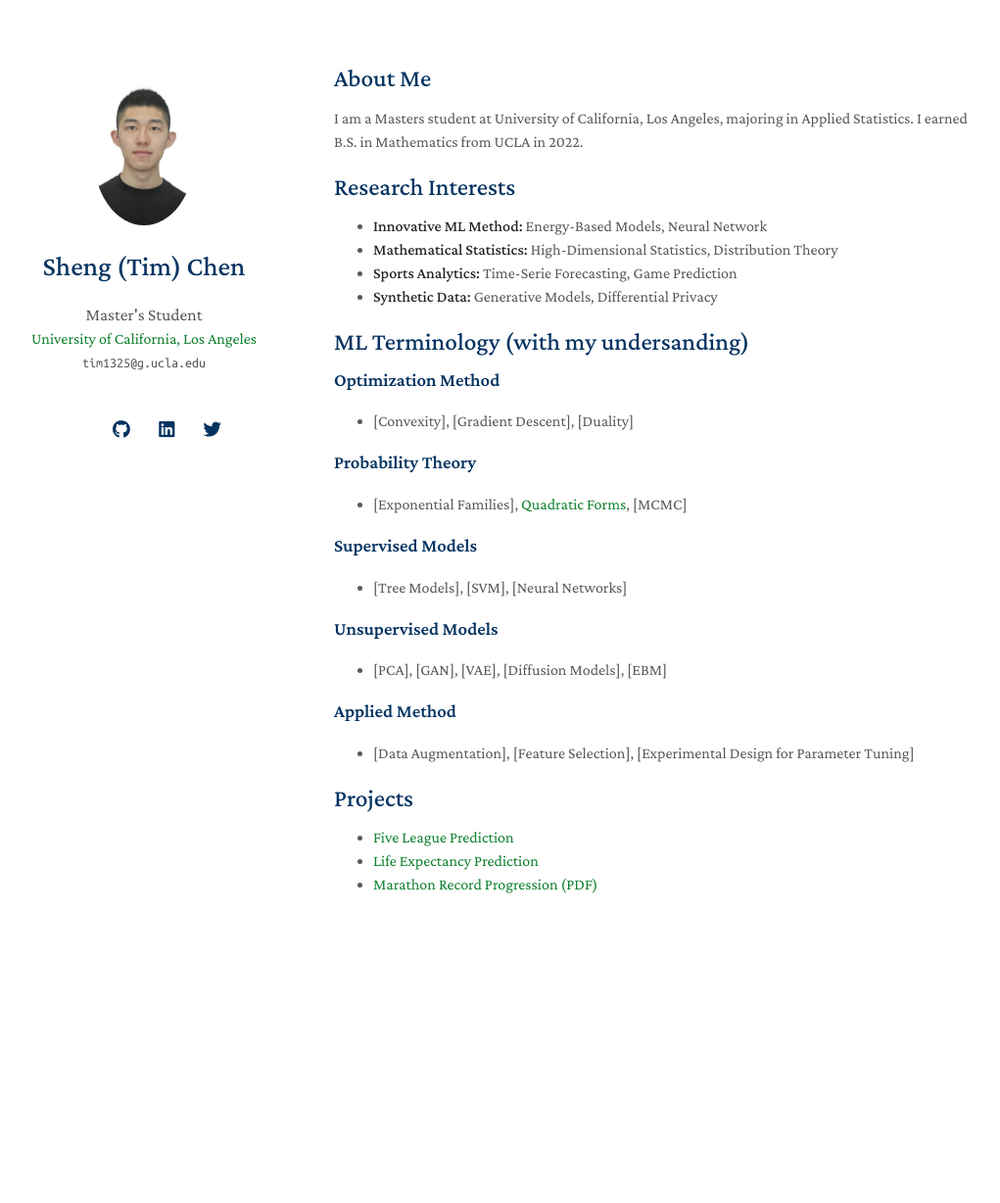
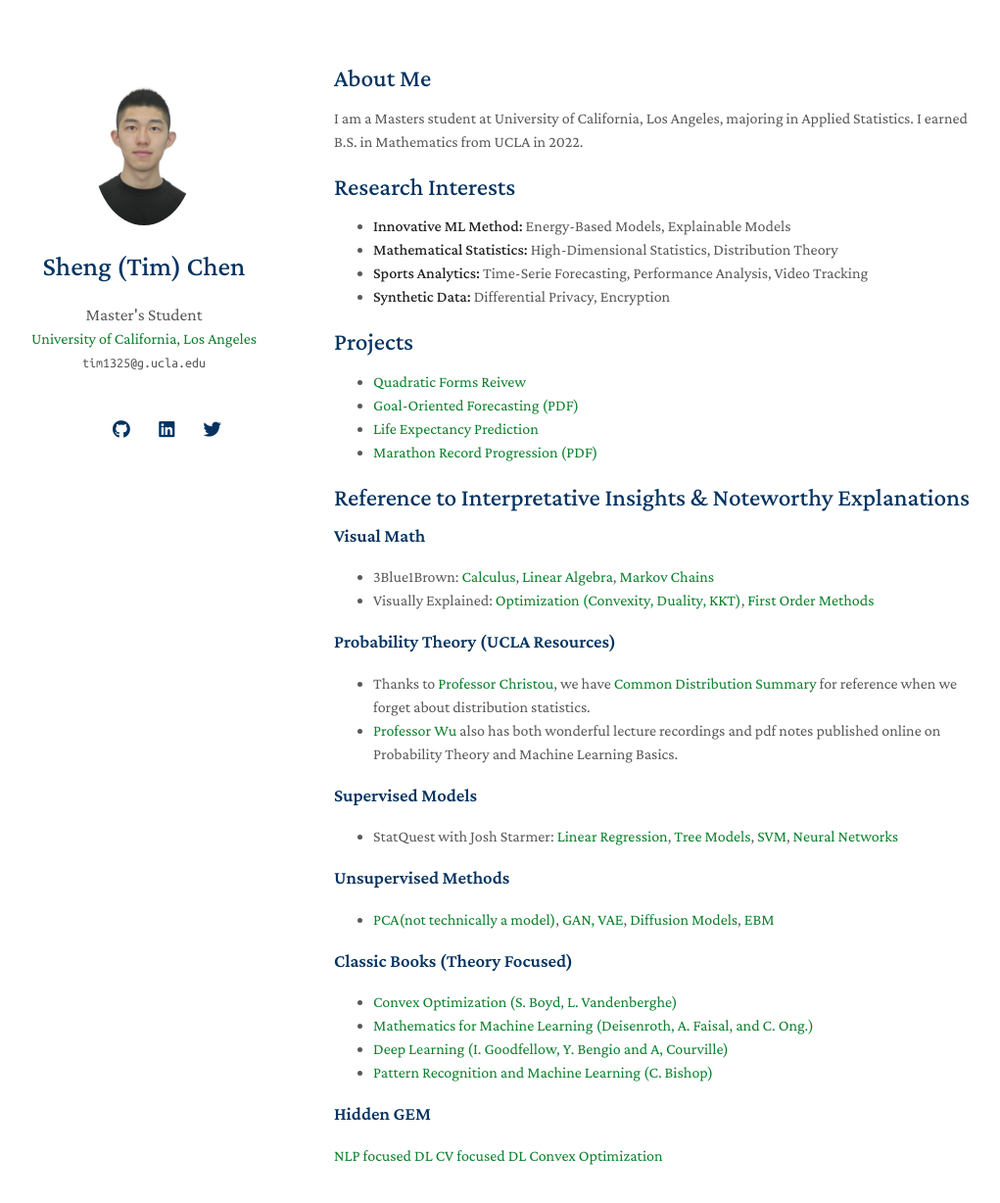
Before and after one commit to timc1325/timc1325.github.io, a Jekyll site: the page built from index.md, in a window 1280 px wide and 1286 px high. Shown: the top 1228 px of the window at 98% size, without its empty margins (129-1150 px from the left). Built offline with Jekyll 4.4.1, drawn with Linux system fonts in a browser that asks for light colours; nearby versions of some CDN libraries; a style sheet for code colours, icons or effects is not loaded; our own code applies the rules of GitHub Pages for plain Markdown files.

Commit message:
web update and file update

```diff
--- a/index.md
+++ b/index.md
@@ -8,29 +8,49 @@ I am a Masters student at University of California, Los Angeles, majoring in App
 
 ## Research Interests
 
-- **Innovative ML Method:** Energy-Based Models, Neural Network
+- **Innovative ML Method:** Energy-Based Models, Explainable Models
 - **Mathematical Statistics:** High-Dimensional Statistics, Distribution Theory
-- **Sports Analytics:** Time-Serie Forecasting, Game Prediction
-- **Synthetic Data:** Generative Models, Differential Privacy
+- **Sports Analytics:** Time-Serie Forecasting, Performance Analysis, Video Tracking
+- **Synthetic Data:** Differential Privacy, Encryption
 
-## ML Terminology (with my undersanding)
-### Optimization Method
--   [Convexity], [Gradient Descent], [Duality]
 
-### Probability Theory
-- [Exponential Families], [Quadratic Forms](assets/files/latex/Quadratic_Forms.pdf), [MCMC]
+## Projects
+- [Quadratic Forms Reivew](assets/files/latex/Quadratic_Forms.pdf)
+- [Goal-Oriented Forecasting](https://github.com/timc1325/Five_Major_Leagues_Prediction) [(PDF)](assets/files/latex/Thesis.pdf)
+- [Life Expectancy Prediction](https://github.com/timc1325/Life_Expectancy)
+- [Marathon Record Progression](https://github.com/timc1325/Marathon-Record-Progression) [(PDF)](assets/files/latex/Marathon.pdf)
+
+
+## Reference to Interpretative Insights & Noteworthy Explanations
+### Visual Math
+
+- 3Blue1Brown:  [Calculus](https://www.youtube.com/playlist?list=PLZHQObOWTQDMsr9K-rj53DwVRMYO3t5Yr),
+                [Linear Algebra](https://www.youtube.com/playlist?list=PLZHQObOWTQDPD3MizzM2xVFitgF8hE_ab),
+                [Markov Chains](https://www.youtube.com/watch?v=i3AkTO9HLXo&list=PLM8wYQRetTxBkdvBtz-gw8b9lcVkdXQKV)
+- Visually Explained:   [Optimization (Convexity, Duality, KKT)](https://www.youtube.com/playlist?list=PLqwozWPBo-FuPu4d9pFOobsCF1vDGdY_I),
+                        [First Order Methods](https://www.youtube.com/playlist?list=PLqwozWPBo-FtJ1wfHq47F__ReKfmGLUZP)
+
+### Probability Theory (UCLA Resources)
+-   Thanks to [Professor Christou](http://www.stat.ucla.edu/~nchristo/), we have [Common Distribution Summary](http://www.stat.ucla.edu/~nchristo/statistics100B/stat100b_dist_summary.pdf) for reference when we forget about distribution statistics.
+-  [Professor Wu](http://www.stat.ucla.edu/~ywu) also has both wonderful lecture recordings and pdf notes published online on Probability Theory and Machine Learning Basics.
 
 ### Supervised Models
-- [Tree Models], [SVM], [Neural Networks]
+- StatQuest with Josh Starmer:  [Linear Regression](https://www.youtube.com/playlist?list=PLblh5JKOoLUIzaEkCLIUxQFjPIlapw8nU),
+                                [Tree Models](https://www.youtube.com/playlist?list=PLblh5JKOoLUKAtDViTvRGFpphEc24M-QH),
+                                [SVM](https://www.youtube.com/playlist?list=PLblh5JKOoLUL3IJ4-yor0HzkqDQ3JmJkc),
+                                [Neural Networks](https://www.youtube.com/playlist?list=PLZHQObOWTQDNU6R1_67000Dx_ZCJB-3pi)
 
-### Unsupervised Models
-- [PCA], [GAN], [VAE], [Diffusion Models], [EBM]
+### Unsupervised Methods
+- [PCA(not technically a model)](https://www.youtube.com/watch?v=FgakZw6K1QQ), [GAN, VAE](https://www.youtube.com/watch?v=5WoItGTWV54), [Diffusion Models](https://www.youtube.com/watch?v=fbLgFrlTnGU), [EBM](https://www.youtube.com/watch?v=Cs_j-oNwGgg)
 
-### Applied Method
-- [Data Augmentation], [Feature Selection], [Experimental Design for Parameter Tuning]
+### Classic Books (Theory Focused)
 
-## Projects
+-   [Convex Optimization (S. Boyd, L. Vandenberghe)](https://web.stanford.edu/~boyd/cvxbook/bv_cvxbook.pdf)
+-   [Mathematics for Machine Learning (Deisenroth, A. Faisal, and C. Ong.)](https://mml-book.github.io/)
+-   [Deep Learning (I. Goodfellow, Y. Bengio and A, Courville)](https://www.deeplearningbook.org/)
+-   [Pattern Recognition and Machine Learning (C. Bishop)](https://www.microsoft.com/en-us/research/uploads/prod/2006/01/Bishop-Pattern-Recognition-and-Machine-Learning-2006.pdf)
 
-- [Five League Prediction](https://github.com/timc1325/Five_Major_Leagues_Prediction)
-- [Life Expectancy Prediction](https://github.com/timc1325/Life_Expectancy)
-- [Marathon Record Progression](https://github.com/timc1325/Marathon-Record-Progression) [(PDF)](assets/files/latex/Marathon.pdf)
+### Hidden GEM
+[NLP focused DL](https://www.youtube.com/playlist?list=PL3FW7Lu3i5Jsnh1rnUwq_TcylNr7EkRe6)
+[CV focused DL](https://www.youtube.com/playlist?list=PL3FW7Lu3i5JvHM8ljYj-zLfQRF3EO8sYv)
+[Convex Optimization](https://online.stanford.edu/courses/soe-yeecvx101-convex-optimization)
```
Also changed, not shown: 5 other files.
